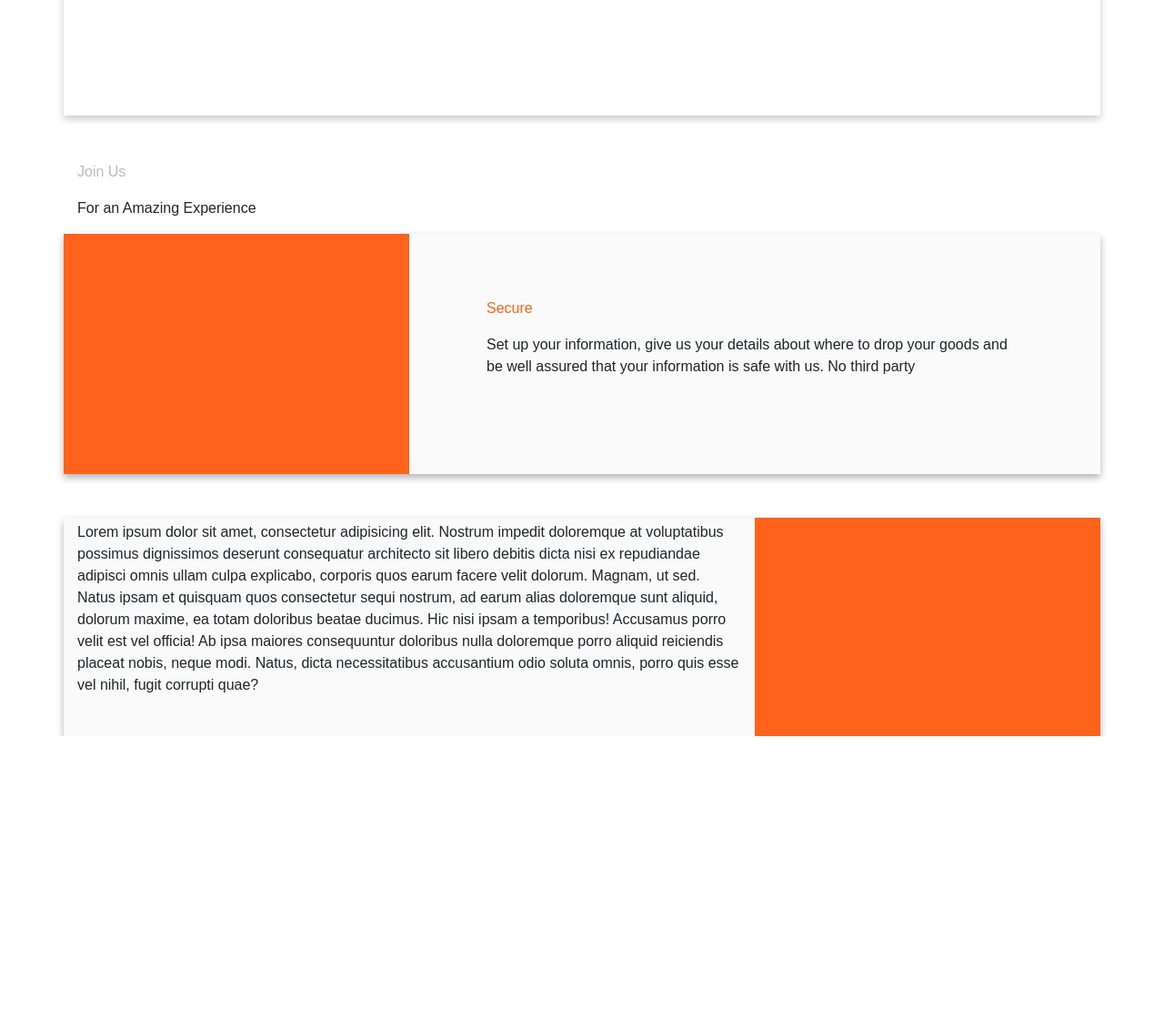
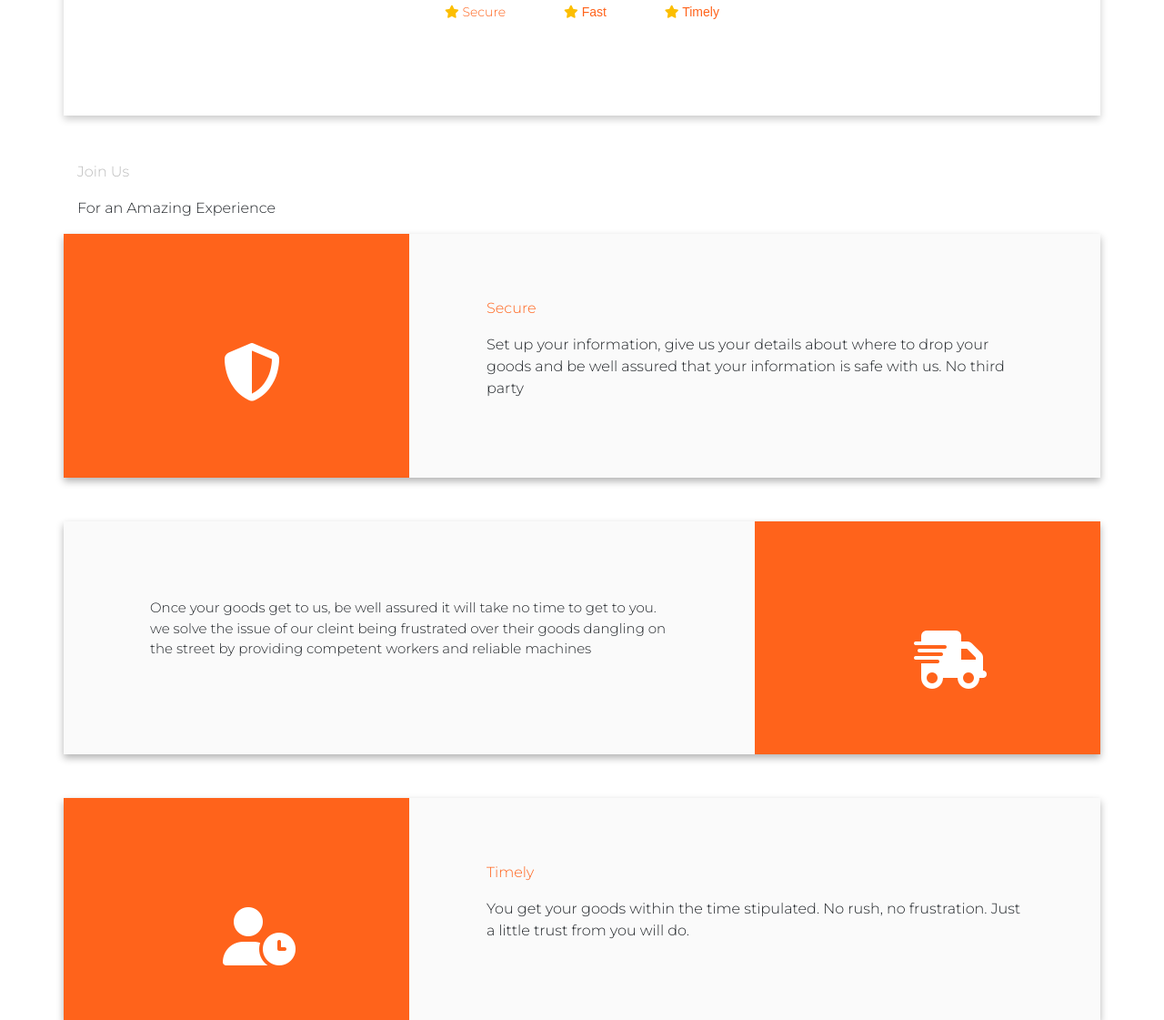
Before and after one commit to iamclement1/logistics, a plain HTML site: page index.html in a window 1280 px wide. Shown: the part 923-2044 px from the top of the page at 91% size. Before the commit the page ends 1732 px from the top, so only its background shows below. Drawn offline with nearby package versions, Linux system fonts and the light colour scheme.

Commit message:
added new features

```diff
--- a/css/style.css
+++ b/css/style.css
@@ -1,3 +1,5 @@
+@import url('https://fonts.googleapis.com/css2?family=Montserrat:ital,wght@0,300;1,200&display=swap');
+
 * {
   font-family: Arial, Helvetica, sans-serif;
 }
@@ -38,8 +40,39 @@
 p {
   align-items: center;
   justify-content: center;
+  font-family: 'Montserrat', sans-serif;
 }
 
 .text {
   padding: 70px;
 }
+
+.fa-shield-alt,
+.fa-shipping-fast,
+.fa-user-clock {
+  color: #fff;
+
+  margin-top: 15vh;
+  margin-left: 20vh;
+}
+
+.fa-star {
+  color: #fcbe00;
+}
+
+.sec2-text {
+  margin: 80px;
+
+  font-family: 'Montserrat', sans-serif;
+  font-size: 15px;
+  font-weight: 400px;
+}
+
+.col-md-4 {
+  background-color: #ff631b;
+}
+
+.card_img {
+  width: 100%;
+  height: 30em;
+}
--- a/index.html
+++ b/index.html
@@ -72,6 +72,7 @@
           <div class="row">
               <div class="col-md" style="background-color: #ffffff; height: 25vh; box-shadow: 0 4px 8px 0 rgba(0, 0, 0, 0.2);  ">
                   <p style="padding-top: 30px; font-size: 20px;">Trusted by Over <span style="color: orangered;">100,000</span> Customers</p>
+                  <p style="color: #FF631B; font-size: 14px;"><i class="fas fa-star"> </i> Secure<span style="padding: 0 60px 0 60px;"> <i class="fas fa-star"></i>  Fast </span>  <span> <i class="fas fa-star"></i>   Timely</span></p>
               </div>
           </div>
       </div>
@@ -92,7 +93,8 @@
   <section>
       <div class="container">
           <div class="row" style="box-shadow: 0 4px 8px 0 rgba(0, 0, 0, .3)">
-              <div class="col-md-4" style="background-color: #FF631B; height: 33vh;">
+              <div class="col-md-4">
+                  <i class="fas fa-shield-alt fa-4x"></i>
 
               </div>
               <div class="col-md-8" style="background-color: #fafafa;">
@@ -107,12 +109,29 @@
 
   <section>
       <div class="container pt-5">
-          <div class="row" style="box-shadow: 0 4px 8px 0 rgba(0, 0, 0, .3)">
+          <div class="row" style="box-shadow: 0 4px 8px 0 rgba(0, 0, 0, .3); height: 16em;">
               <div class="col-md-8" style="background-color: #fafafa; padding-top: 4px;">
-                  <p>Lorem ipsum dolor sit amet, consectetur adipisicing elit. Nostrum impedit doloremque at voluptatibus possimus dignissimos deserunt consequatur architecto sit libero debitis dicta nisi ex repudiandae adipisci omnis ullam culpa explicabo, corporis quos earum facere velit dolorum. Magnam, ut sed. Natus ipsam et quisquam quos consectetur sequi nostrum, ad earum alias doloremque sunt aliquid, dolorum maxime, ea totam doloribus beatae ducimus. Hic nisi ipsam a temporibus! Accusamus porro velit est vel officia! Ab ipsa maiores consequuntur doloribus nulla doloremque porro aliquid reiciendis placeat nobis, neque modi. Natus, dicta necessitatibus accusantium odio soluta omnis, porro quis esse vel nihil, fugit corrupti quae?</p>
+                  <p class="sec2-text">Once your goods get to us, be well assured it will take no time to get to you. we solve the issue of our cleint being frustrated over their goods dangling on the street by providing competent workers and reliable machines</p>
               </div>
 
-              <div class="col-md-4" style="background-color: #FF631B; height: 30vh;"></div>
+              <div class="col-md-4"><i class="fas fa-shipping-fast fa-4x"></i></div>
+          </div>
+      </div>
+  </section>
+
+  <section>
+      <div class="container pt-5">
+          <div class="row" style="box-shadow: 0 4px 8px 0 rgba(0, 0, 0, .3)">
+              <div class="col-md-4">
+                  <i class="fas fa-user-clock fa-4x"></i>
+
+              </div>
+              <div class="col-md-8" style="background-color: #fafafa;">
+                <div class="text">
+                    <p style="color: #FF631B;">Timely</p>
+                    <p>You get your goods within the time stipulated. No rush, no frustration. Just a little trust from you will do.</p>
+                </div>
+            </div>
           </div>
       </div>
   </section>
```
Also changed, not shown: img/book-open-pages-library-books-know-reading-learn.jpg (added), img/write.jpg (added), 1 other file.
